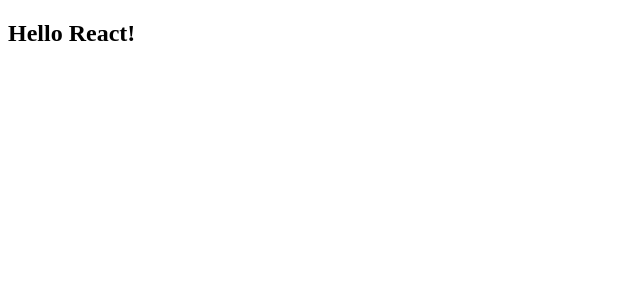
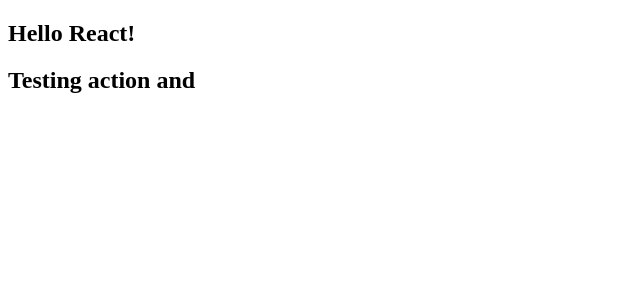
Before and after one commit to ifjGery/point-squared, a React app: page / in a window 1280 px wide. Shown: the top 300 px of the page, without its empty margins (0-640 px from the left). Built offline with nearby package versions, Linux system fonts and the light colour scheme; the HTML template or start-up script is replaced by a standard one.

Commit message:
feat: change app

```diff
--- a/src/App.jsx
+++ b/src/App.jsx
@@ -3,6 +3,7 @@
 const App = () => (
     <section>
         <h1>Hello React!</h1>
+        <h2>Testing action and </h2>
     </section>
 )
 
```
